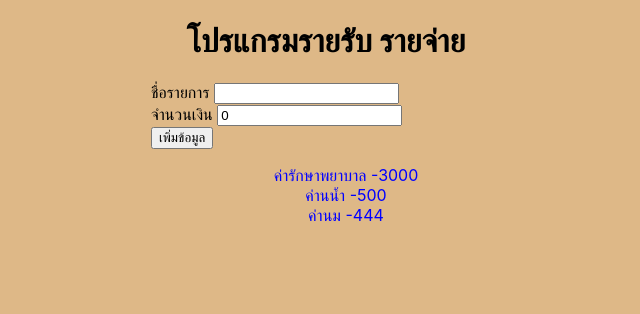
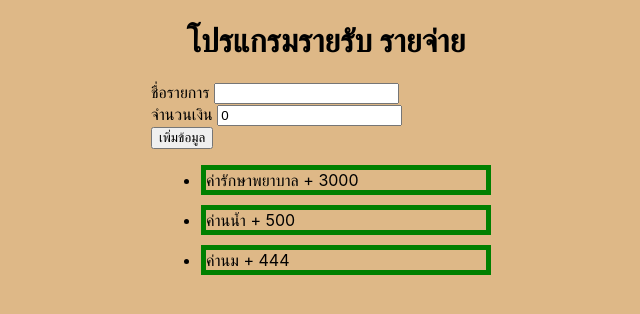
Before and after one commit to kenanimok/Appincome_expense, a React (Create React App) app in the folder my-react-app/: page / in a window 1280 px wide. Shown: the top 314 px of the page, without its empty margins (314-954 px from the left). Built offline with nearby package versions, Linux system fonts and the light colour scheme.

Commit message:
เพิเพิ่มข้อมูลฟอร์มแแลล้วมาแสดง สำเร็จ

```diff
--- a/my-react-app/src/App.js
+++ b/my-react-app/src/App.js
@@ -3,6 +3,9 @@ import './App.css';
 import Transaction from './Transaction';
 import Formcomponent from './Formcomponent';
 import { v4 as uuidv4 } from 'uuid';
+import {useState} from "react";
+
+
 
 function App() {
    const desingn = {color:"red",textAlign:"center",fontSize:'1.5rem'}
@@ -12,8 +15,14 @@ function App() {
       {id:3,title:"ค่านม",amount:444}
   ]
 
-  const  onAddNewItem = (newItem)=>{
-         console.log("ดูnewItem",newItem)
+  const [items,setItems] = useState(initData) //กำหนดค่าเริ่มต้นเป็น itnitData เป็น array
+
+
+  const  onAddNewItem = (newItem)=>{       //ดึงข้อมูลมาจาก formcomponentโดยใช้  newItem
+     setItems ((prevItem) =>{
+        return[newItem,...prevItem]
+     })
+
   }
 
   return (
@@ -22,7 +31,7 @@ function App() {
 
 
             <Formcomponent onAddItem={onAddNewItem}></Formcomponent>
-            <Transaction items={initData}/>
+            <Transaction items={items}/>
 
 
       </div>
--- a/my-react-app/src/Item.js
+++ b/my-react-app/src/Item.js
@@ -2,12 +2,18 @@ import './item.css'
 import PropTypes from'prop-types';
 const Item =(props)=>{
 const {title,amount}= props
+
+const status = amount<0 ?"expense":"income"  //เหมือน if else  ?จริง :เท็จ
+const symbol =  amount<0 ?"-":"+"  //เหมือน if else  ?จริง :เท็จ
         return (
-                <li className="item">{title} <span>-{amount}</span></li>
+                <li className={status}>{title}  <span> {symbol} {amount}</span></li>
         );
 }
 
-Item .propTypes={
+
+
+
+Item .propTypes={     //validation
     title:PropTypes.string.isRequired,
     amount:PropTypes.number.isRequired
 }
--- a/my-react-app/src/Transaction.js
+++ b/my-react-app/src/Transaction.js
@@ -7,7 +7,6 @@ const Transaction =(props)=>{
 
    return (
       <ul>
-
             {items.map((element)=>{
                     return (
                       <Item title={element.title} amount={element.amount} key={element.id}/>  //space operator
--- a/my-react-app/src/item.css
+++ b/my-react-app/src/item.css
@@ -1,6 +1,7 @@
-.item{
-     color:blue;
-     text-align: center;
-     list-style-type: none;
-
+.expense{
+     border:5px solid red;
 }
+.income{
+     border:5px solid green;
+     margin: 10px;
+}
```
